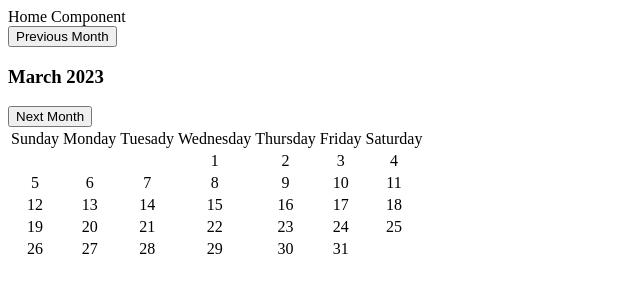
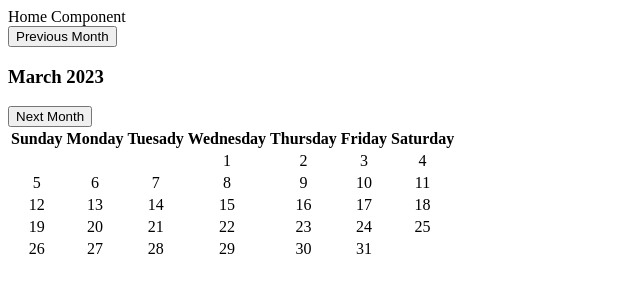
Before and after one commit to nathenjo/budget-app, a Next.js app: page / in a window 1280 px wide. Shown: the top 300 px of the page, without its empty margins (0-640 px from the left). Built offline with nearby package versions, Linux system fonts and the light colour scheme.

Commit message:
Started styling calendar component

```diff
--- a/components/calendar.js
+++ b/components/calendar.js
@@ -1,4 +1,5 @@
 import React, { useEffect, useState } from 'react';
+import $ from 'jquery';
 
 export default function Calendar(props) {
 
@@ -22,6 +23,7 @@ export default function Calendar(props) {
         initCal();
         setCalTitle(titleDate.toLocaleString('en-us',{month:'long', year:'numeric'}));
         setSelectedDay(titleDate.getDate());
+        styleSelectedDay();
     }, [])
 
     // Updates calendar info when currentDay is changed
@@ -30,6 +32,7 @@ export default function Calendar(props) {
         setLastDay(getLastDay(titleDate.getFullYear(), titleDate.getMonth()));
         initCal();
         setCalTitle(titleDate.toLocaleString('en-us',{month:'long', year:'numeric'}));
+        styleSelectedDay();
     }, [currentDay, lastDay])
 
     // Gets the last date for the currentDay month
@@ -83,7 +86,9 @@ export default function Calendar(props) {
 
     const styleSelectedDay = () => {
         let selDate = new Date(currentDay);
-
+        if ($('td').val() == selectedDay) {
+            $(this).addClass('selected-day');
+        }
     }
 
     return (
@@ -96,13 +101,13 @@ export default function Calendar(props) {
             <table>
                 <tbody>
                     <tr>
-                        <td>Sunday</td>
-                        <td>Monday</td>
-                        <td>Tuesady</td>
-                        <td>Wednesday</td>
-                        <td>Thursday</td>
-                        <td>Friday</td>
-                        <td>Saturday</td>
+                        <th>Sunday</th>
+                        <th>Monday</th>
+                        <th>Tuesady</th>
+                        <th>Wednesday</th>
+                        <th>Thursday</th>
+                        <th>Friday</th>
+                        <th>Saturday</th>
                     </tr>
                     <tr>
                         {weekOne.map((item, index) => {
--- a/package.json
+++ b/package.json
@@ -9,6 +9,7 @@
   "author": "Nathen Johnson <nateselectronicrepair@gmail.com> (https://www.npmjs.com/~idkok10)",
   "license": "ISC",
   "dependencies": {
+    "jquery": "^3.6.4",
     "next": "^13.2.4",
     "react": "^18.2.0",
     "react-dom": "^18.2.0",
--- a/styles/components/calendar.scss
+++ b/styles/components/calendar.scss
@@ -1,3 +1,7 @@
 .cal-row-cell {
     text-align: center;
 }
+
+.selected-day {
+
+}
```
Also changed, not shown: 1 other file (tests, documents, lock files or other folders).
